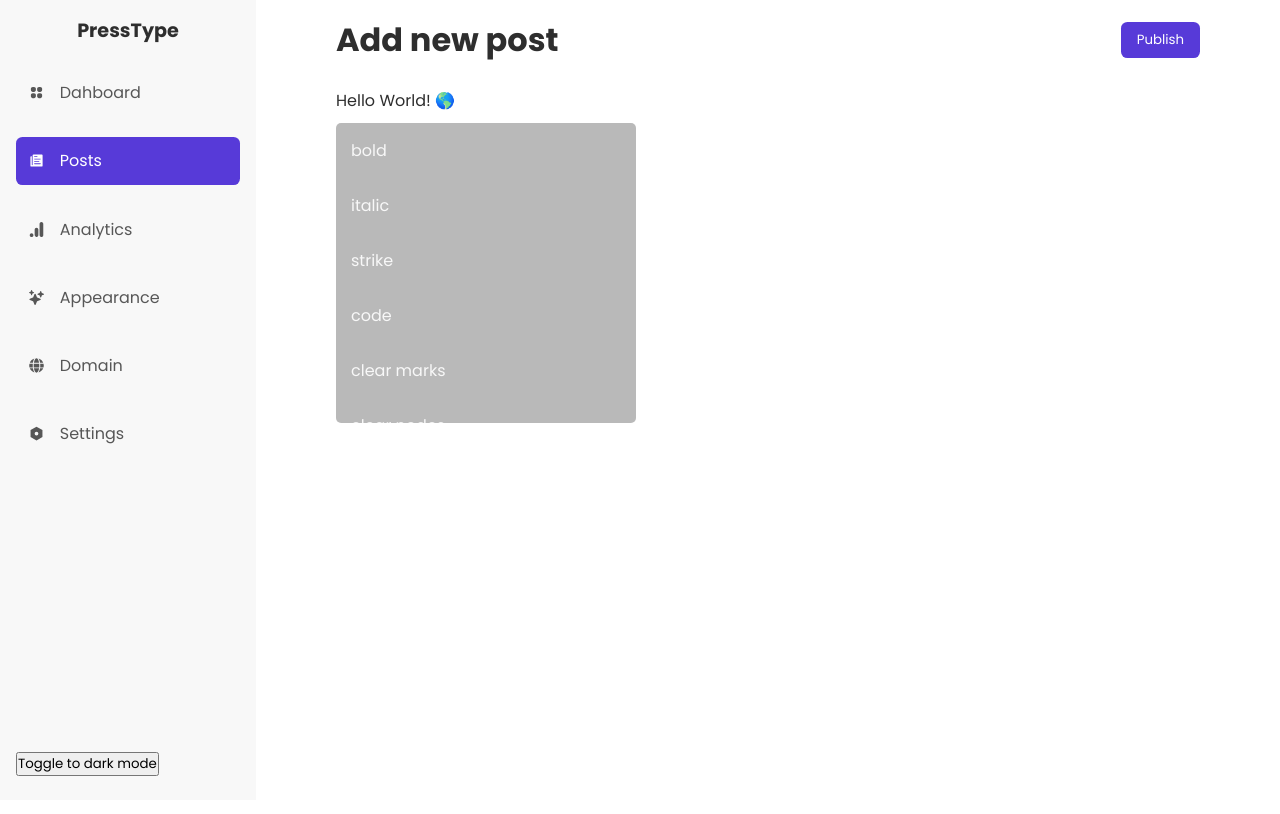
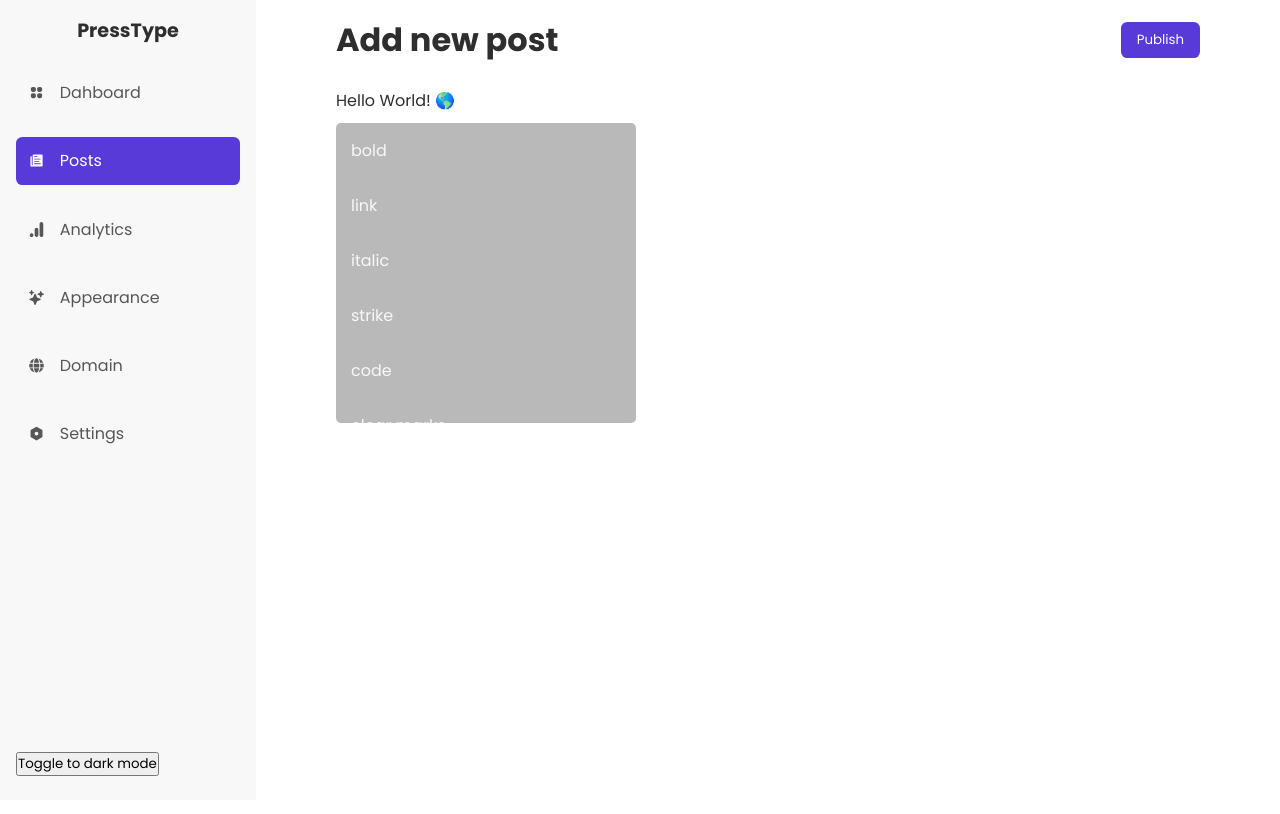
Before and after one commit to akinloluwami/presstype, a Next.js app: page /posts/new in a window 1280 px wide. Shown: the top 814 px of the page. Built offline with nearby package versions, Linux system fonts and the light colour scheme.

Commit message:
added link button

```diff
--- a/components/dashboard/editor/Menu.tsx
+++ b/components/dashboard/editor/Menu.tsx
@@ -30,6 +30,9 @@ const EditorMenu = ({ editor }: any) => {
       >
         bold
       </button>
+
+      <button onClick={toggleLinkModal}>link</button>
+
       <button
         onClick={() => editor.chain().focus().toggleItalic().run()}
         disabled={!editor.can().chain().focus().toggleItalic().run()}
```
